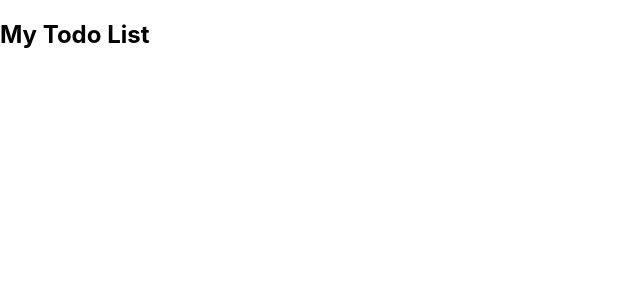
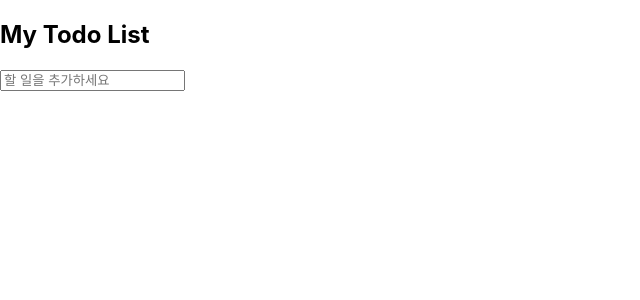
Before and after one commit to ChoiEunCheol/react-todo, a React (Create React App) app: page / in a window 1280 px wide. Shown: the top 300 px of the page, without its empty margins (0-640 px from the left). Built offline with nearby package versions, Linux system fonts and the light colour scheme.

Commit message:
간단한 인풋태그

```diff
--- a/src/App.tsx
+++ b/src/App.tsx
@@ -1,13 +1,15 @@
-import Title from './component/Title'
+import Title from "./component/Title";
+import Input from "./component/Input";
 
-interface Title{
-
-}
+interface Title {}
 
 function App() {
   return (
-    <Title />
-  )
+    <div>
+      <Title />
+      <Input />
+    </div>
+  );
 }
 
 export default App;
--- /dev/null
+++ b/src/component/Input.tsx
@@ -0,0 +1,14 @@
+interface InputValue {
+    value: string;
+}
+
+function Input (){
+    return (
+        <input
+        placeholder="할 일을 추가하세요"
+        >
+        </input>
+    )
+}
+
+export default Input;
```
